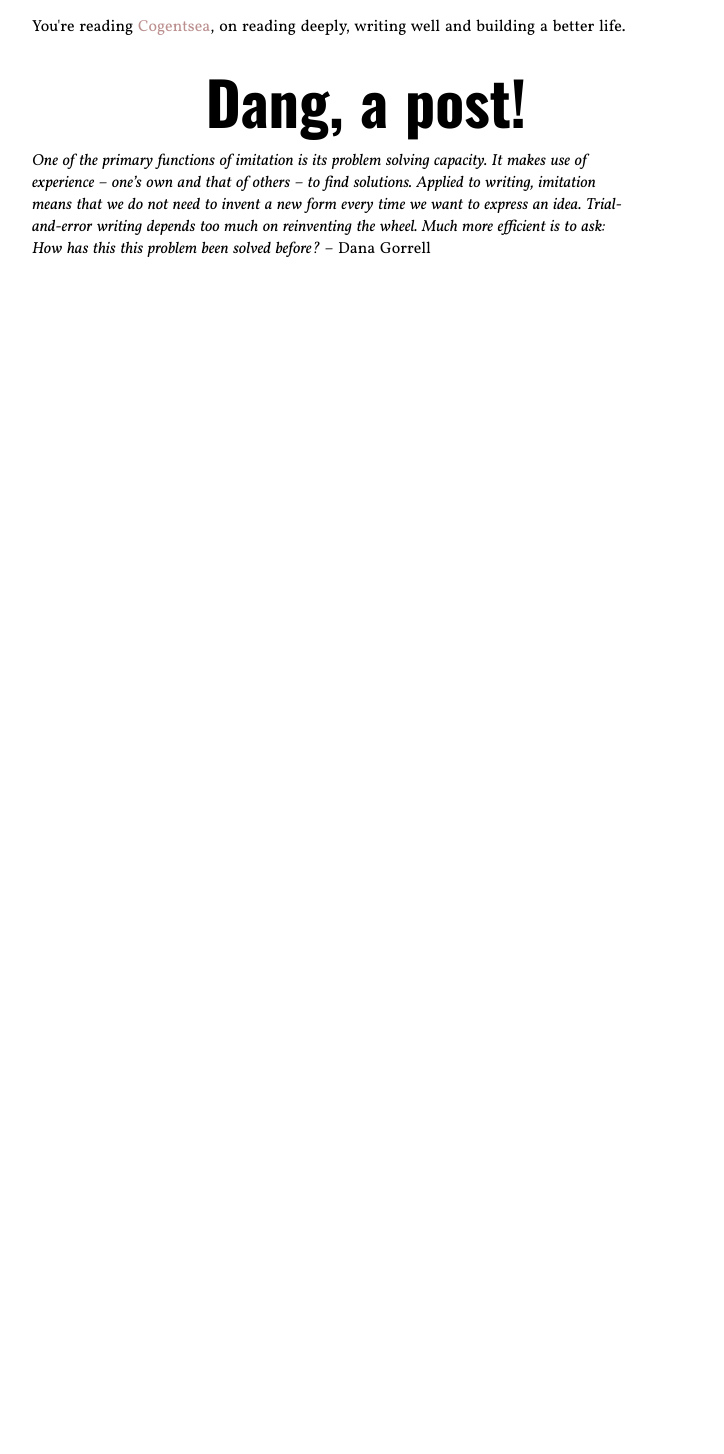
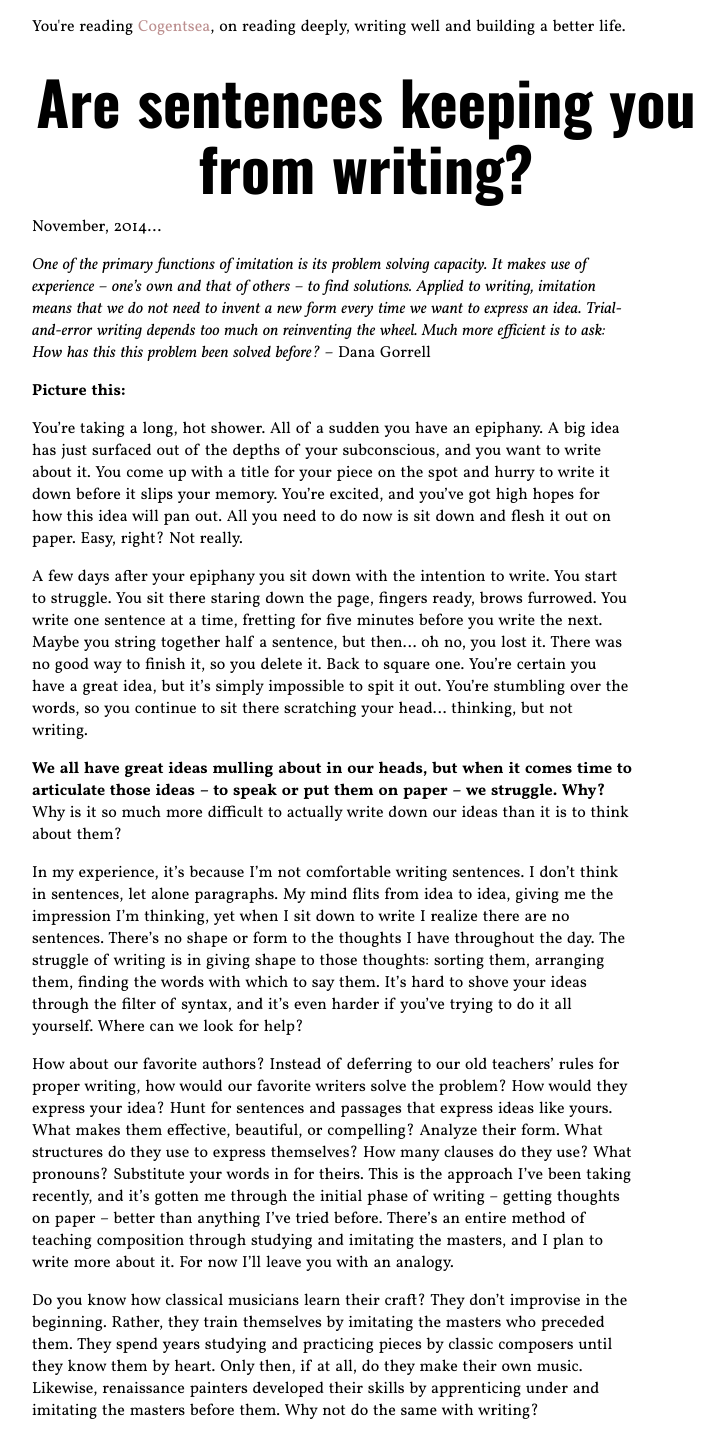
Before and after one commit to jacksoncusick/cogentsea, a Jekyll site: the page built from _posts/2014-09-24-third.html, in a window 1280 px wide. Shown: the whole page, without its empty margins (274-998 px from the left). Built offline with Jekyll 4.4.1, drawn with Linux system fonts in a browser that asks for light colours; before the commit the page ends 900 px from its top, so only the background shows below that.

Commit message:
Update 2014-09-24-third.html

```diff
--- a/_posts/2014-09-24-third.html
+++ b/_posts/2014-09-24-third.html
@@ -4,5 +4,13 @@ title: Pandora's Box
 excerpt: Don't be hasty!
 ---
 
-<h1>Dang, a post!</h1>
+<h1>Are sentences keeping you from writing?</h1>
+<p>November, 2014...</p>
 <p><i>One of the primary functions of imitation is its problem solving capacity. It makes use of experience – one’s own and that of others – to find solutions. Applied to writing, imitation means that we do not need to invent a new form every time we want to express an idea. Trial-and-error writing depends too much on reinventing the wheel. Much more efficient is to ask: How has this this problem been solved before?</i> – Dana Gorrell</p>
+<p><b>Picture this:</b></p>
+<p>You’re taking a long, hot shower. All of a sudden you have an epiphany. A big idea has just surfaced out of the depths of your subconscious, and you want to write about it. You come up with a title for your piece on the spot and hurry to write it down before it slips your memory. You’re excited, and you’ve got high hopes for how this idea will pan out. All you need to do now is sit down and flesh it out on paper. Easy, right? Not really.</p>
+<p>A few days after your epiphany you sit down with the intention to write. You start to struggle. You sit there staring down the page, fingers ready, brows furrowed. You write one sentence at a time, fretting for five minutes before you write the next. Maybe you string together half a sentence, but then… oh no, you lost it. There was no good way to finish it, so you delete it. Back to square one. You’re certain you have a great idea, but it’s simply impossible to spit it out. You’re stumbling over the words, so you continue to sit there scratching your head… thinking, but not writing.</p>
+<p><b>We all have great ideas mulling about in our heads, but when it comes time to articulate those ideas – to speak or put them on paper – we struggle. Why?</b>Why is it so much more difficult to actually write down our ideas than it is to think about them?</p>
+<p>In my experience, it’s because I’m not comfortable writing sentences. I don’t think in sentences, let alone paragraphs. My mind flits from idea to idea, giving me the impression I’m thinking, yet when I sit down to write I realize there are no sentences. There’s no shape or form to the thoughts I have throughout the day. The struggle of writing is in giving shape to those thoughts: sorting them, arranging them, finding the words with which to say them. It’s hard to shove your ideas through the filter of syntax, and it’s even harder if you’ve trying to do it all yourself. Where can we look for help?</p>
+<p>How about our favorite authors? Instead of deferring to our old teachers’ rules for proper writing, how would our favorite writers solve the problem? How would they express your idea? Hunt for sentences and passages that express ideas like yours. What makes them effective, beautiful, or compelling? Analyze their form. What structures do they use to express themselves? How many clauses do they use? What pronouns? Substitute your words in for theirs. This is the approach I’ve been taking recently, and it’s gotten me through the initial phase of writing – getting thoughts on paper – better than anything I’ve tried before. There’s an entire method of teaching composition through studying and imitating the masters, and I plan to write more about it. For now I’ll leave you with an analogy.</p>
+<p>Do you know how classical musicians learn their craft? They don’t improvise in the beginning. Rather, they train themselves by imitating the masters who preceded them. They spend years studying and practicing pieces by classic composers until they know them by heart. Only then, if at all, do they make their own music. Likewise, renaissance painters developed their skills by apprenticing under and imitating the masters before them. Why not do the same with writing?</p>
```
